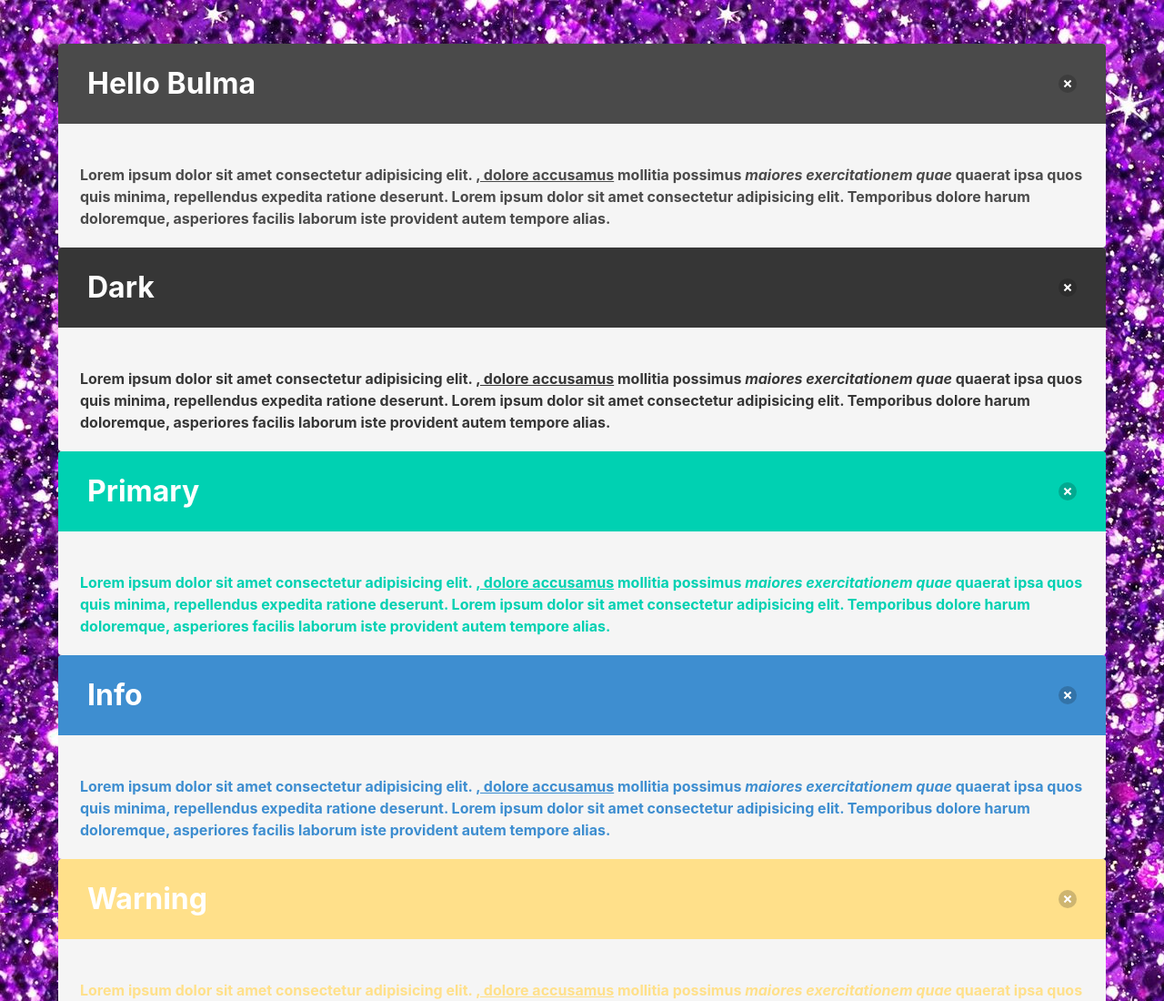
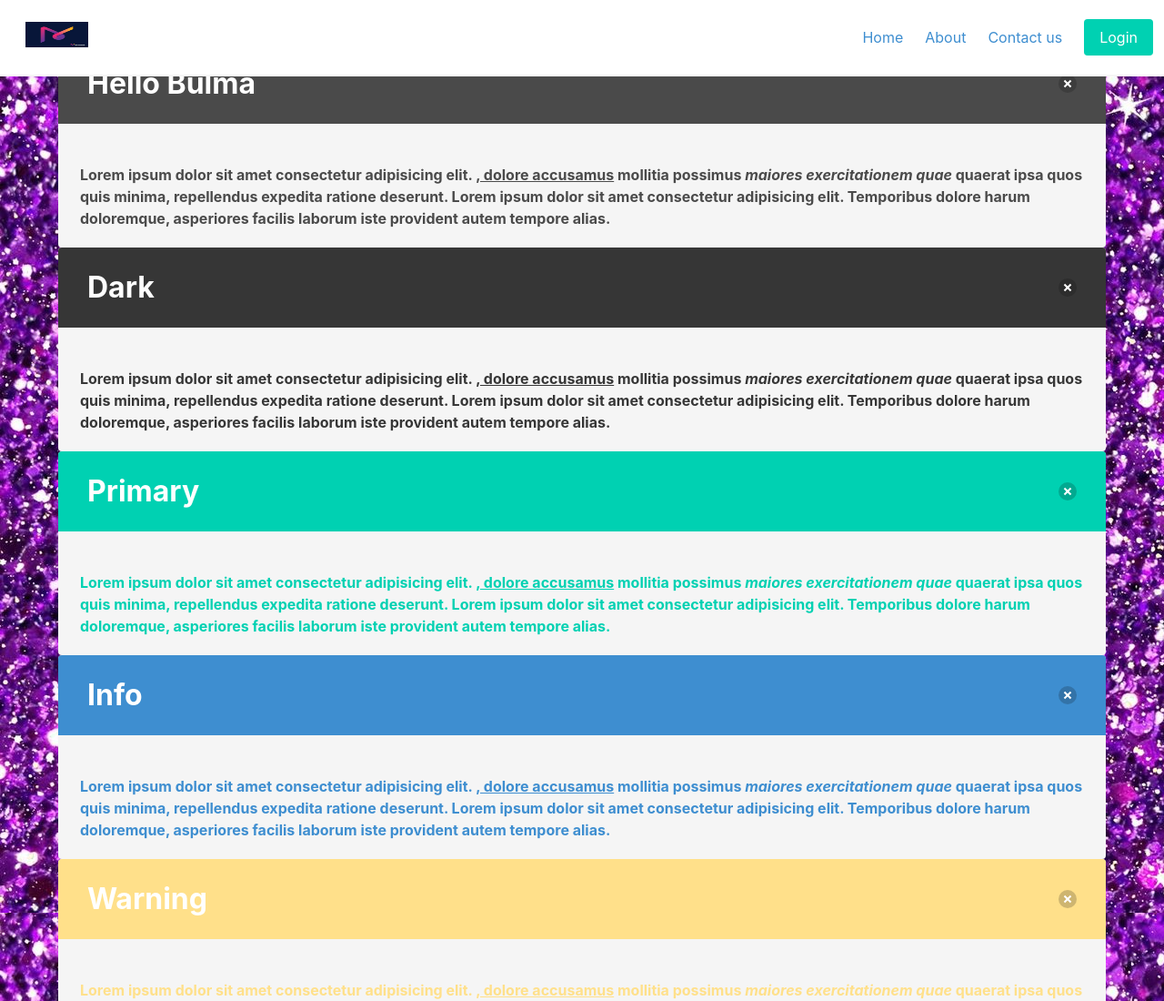
Before and after one commit to Shahrizoda888/Bulma2, a plain HTML site: page index.html in a window 1280 px wide. Shown: the top 1100 px of the page at 91% size. Drawn offline with nearby package versions, Linux system fonts and the light colour scheme.

Commit message:
index.js qo'shildi

```diff
--- a/index.html
+++ b/index.html
@@ -8,6 +8,49 @@
   <link rel="stylesheet" href="https://cdn.jsdelivr.net/npm/bulma@0.9.3/css/bulma.min.css">
 </head>
 <body>
+
+
+
+  <nav class="navbar has-shadow is-fixed-top">
+    <div class="navbar-brand">
+        <div class="navbar-item">
+            <a href="">
+               <img src="079feffc8a1f1c7365926292fe3f90f5.jpg" class="m-4">
+            </a>
+        </div>
+
+        <div class="navbar-burger" id="burger">
+            <a href="">
+                <span></span>
+                <span></span>
+                <span></span>
+            </a>
+        </div>
+    </div>
+
+
+    <div class="navbar-end">
+        <div class="navbar-menu" id="nav-links">
+
+            <a href="" class="navbar-item has-text-info is-active">Home</a>
+            <a href="" class="navbar-item has-text-info is-active">About</a>
+            <a href="" class="navbar-item has-text-info is-active">Contact us</a>
+            <div class="navbar-item">
+                <button class=" button is-size-6  is-primary">
+
+
+
+                    Login
+                </button>
+            </div>
+        </div>
+    </div>
+
+
+
+</nav>
+
+
   <section class="section">
     <div class="container">
       <h1 class="shahi">
@@ -141,7 +184,19 @@
     body{
       background-image: url(MVPXnl.jpg);
     }
+
+    img {
+      width: 100%;
+      height: 100%;
+
+    }
+
+
   </style>
+
+
+
+  <script src="index.js"></script>
 
 </body>
 </html>
--- /dev/null
+++ b/index.js
@@ -0,0 +1,5 @@
+const burgerIcon = document.querySelector('#burger');
+const navbarmenu = document.querySelector('#nav-links');
+burgerIcon.addEventListener('click', () => {
+    navbarmenu.classList.toggle('is-active');
+})
```
Also changed, not shown: 079feffc8a1f1c7365926292fe3f90f5.jpg (added), 100-1004380_cute-backgrounds-for-girls.jpg (deleted), 6ef4b86ede818c19d1e7e33dade3660e.png (deleted), wp8133787.jpg (deleted).
